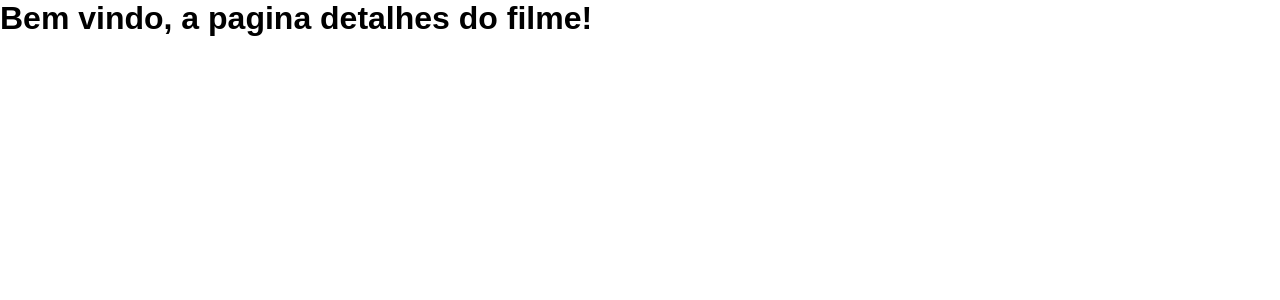
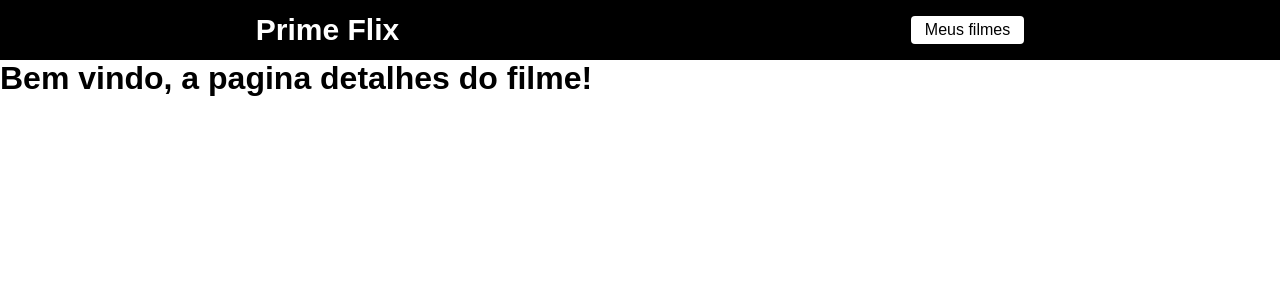
Before and after one commit to nferdica/primeflix, a React (Create React App) app: page /filme/1 in a window 1280 px wide. Shown: the top 300 px of the page. Built offline with nearby package versions, Linux system fonts and the light colour scheme.

Commit message:
feat: Header component created

```diff
--- /dev/null
+++ b/src/components/Header/header.css
@@ -0,0 +1,25 @@
+header {
+    display: flex;
+    align-items: center;
+    justify-content: space-around;
+    width: 100%;
+    height: 60px;
+    background-color: #000000;
+}
+
+.logo {
+    text-decoration: none;
+    font-size: 30px;
+    cursor: pointer;
+    color: #FFF;
+    font-weight: bold;
+}
+
+.favoritos {
+    cursor: pointer;
+    background-color: #FFF;
+    padding: 5px 14px;
+    text-decoration: none;
+    color: #000000;
+    border-radius: 4px;
+}
--- /dev/null
+++ b/src/components/Header/index.js
@@ -0,0 +1,13 @@
+import "./header.css"
+import { Link } from 'react-router-dom'
+
+function Header() {
+    return(
+        <header>
+            <Link className="logo" to="/">Prime Flix</Link>
+            <Link className="favoritos" to="/favoritos">Meus filmes</Link>
+        </header>
+    )
+}
+
+export default Header;
--- a/src/routes.js
+++ b/src/routes.js
@@ -2,10 +2,12 @@
 
 import Home from "./pages/Home";
 import Filme from "./pages/Filme";
+import Header from "./components/Header";
 
 function RoutesApp() {
     return(
         <BrowserRouter>
+            <Header/>
             <Routes>
                 <Route path="/" element={<Home/>} />
                 <Route path="/filme/:id" element={<Filme/>} />
```
